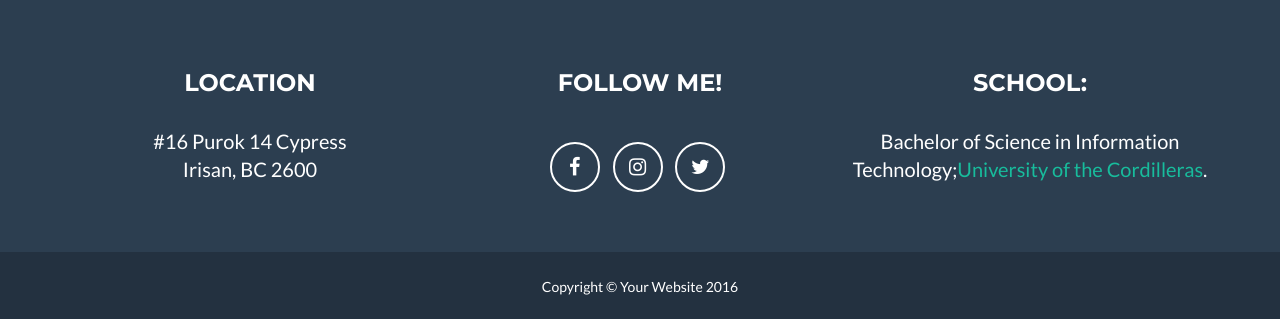
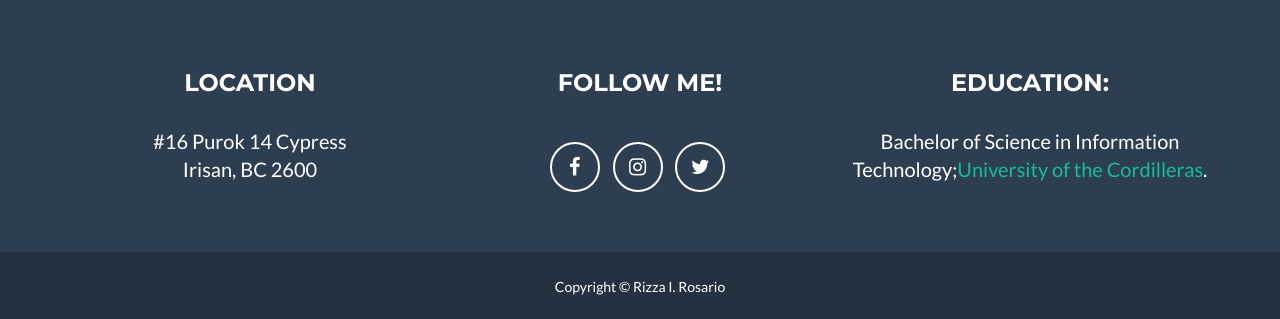
Before and after one commit to rzzapzzazexy/rzzapzzazexy.github.io, a website: page index.html in a window 1280 px wide. Shown: the part 3177-3496 px from the top of the page. Drawn offline with nearby package versions, Linux system fonts and the light colour scheme.

Commit message:
Update index.html

```diff
--- a/index.html
+++ b/index.html
@@ -261,7 +261,7 @@
                         </ul>
                     </div>
                     <div class="footer-col col-md-4">
-                        <h3>School:</h3>
+                        <h3>Education:</h3>
                         <p>Bachelor of Science in Information Technology;<a href="http://www.uc-bcf.edu.ph/">University of the Cordilleras</a>.</p>
                     </div>
                 </div>
@@ -271,7 +271,7 @@
             <div class="container">
                 <div class="row">
                     <div class="col-lg-12">
-                        Copyright &copy; Your Website 2016
+                        Copyright &copy; Rizza I. Rosario
                     </div>
                 </div>
             </div>
```
